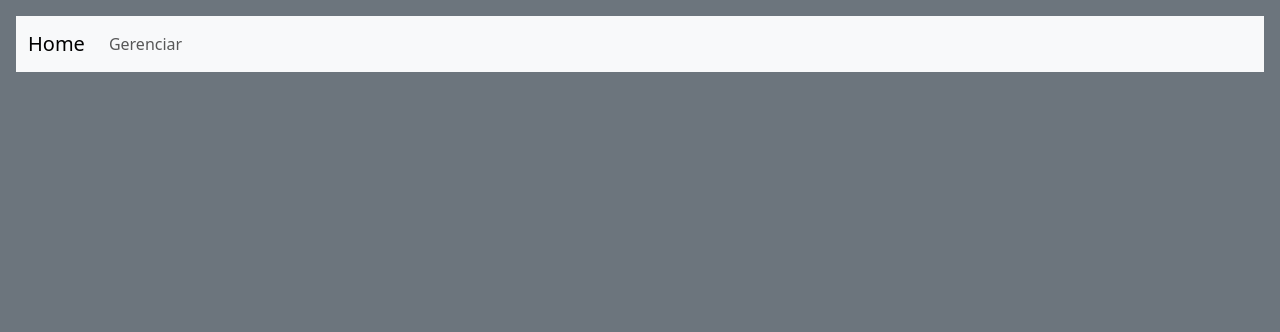
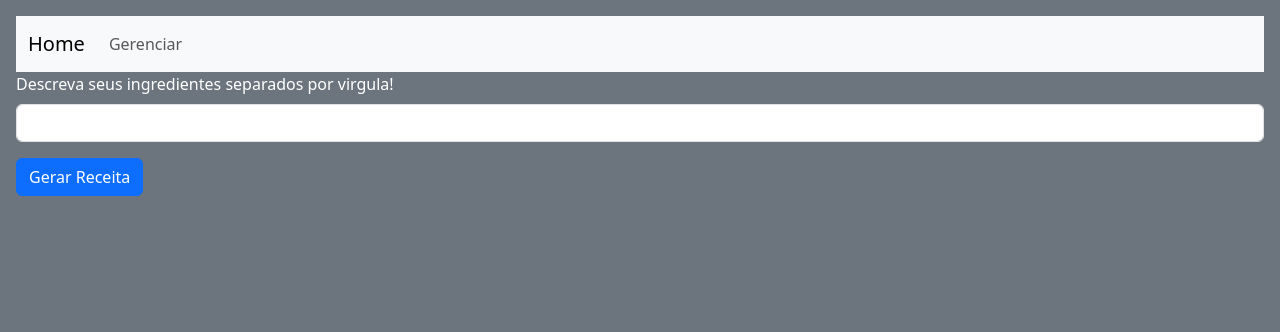
Before and after one commit to AndreTavaress/SI, a Django app: page / in a window 1280 px wide. Shown: the top 332 px of the page. Run offline with Django 5.2, Linux system fonts and the light colour scheme.

Commit message:
commit_04

```diff
--- a/trabalhog2/receitas/admin.py
+++ b/trabalhog2/receitas/admin.py
@@ -3,4 +3,4 @@ from receitas.models import *
 
 @admin.register(receita)
 class ReceitaAdmin(admin.ModelAdmin):
-    list_display = ('ingredientes','receita_criada')
+    list_display = ('ingredientes', 'receita_criada')
--- a/trabalhog2/receitas/models.py
+++ b/trabalhog2/receitas/models.py
@@ -4,5 +4,5 @@ class receita(models.Model):
     ingredientes = models.CharField(max_length=1000)
     receita_criada = models.CharField(max_length= 10000)
 
-    def __str__(self) -> str:
+    def __str__(self):
         return f"Receita: {self.id}"
--- a/trabalhog2/receitas/templates/home.html
+++ b/trabalhog2/receitas/templates/home.html
@@ -1,19 +1,21 @@
 <!doctype html>
 <html lang="en">
+
 <head>
     <meta charset="utf-8">
     <meta name="viewport" content="width=device-width, initial-scale=1">
     <title>IA_RECEITAS</title>
-    <link href="https://cdn.jsdelivr.net/npm/bootstrap@5.3.3/dist/css/bootstrap.min.css" rel="stylesheet" integrity="sha384-QWTKZyjpPEjISv5WaRU9OFeRpok6YctnYmDr5pNlyT2bRjXh0JMhjY6hW+ALEwIH" crossorigin="anonymous">
+    <link href="https://cdn.jsdelivr.net/npm/bootstrap@5.3.3/dist/css/bootstrap.min.css" rel="stylesheet"
+        integrity="sha384-QWTKZyjpPEjISv5WaRU9OFeRpok6YctnYmDr5pNlyT2bRjXh0JMhjY6hW+ALEwIH" crossorigin="anonymous">
 </head>
 
 <body class="p-3 mb-2 bg-secondary text-white">
 
-
     <nav class="navbar navbar-expand-lg bg-body-tertiary">
         <div class="container-fluid">
             <a class="navbar-brand" href="/">Home</a>
-              <button class="navbar-toggler" type="button" data-bs-toggle="collapse" data-bs-target="#navbarNavAltMarkup" aria-controls="navbarNavAltMarkup" aria-expanded="false" aria-label="Toggle navigation">
+            <button class="navbar-toggler" type="button" data-bs-toggle="collapse" data-bs-target="#navbarNavAltMarkup"
+                aria-controls="navbarNavAltMarkup" aria-expanded="false" aria-label="Toggle navigation">
                 <span class="navbar-toggler-icon"></span>
             </button>
             <div class="collapse navbar-collapse" id="navbarNavAltMarkup">
@@ -23,8 +25,18 @@
             </div>
         </div>
     </nav>
+    <form method="POST">
+        {% csrf_token %}
+        <div class="mb-3">
+          <label class="form-label">Descreva seus ingredientes separados por virgula!</label>
+          <input type="text" class="form-control" name="ingredientes_usu" >
+        </div>
+        <button type="submit" class="btn btn-primary">Gerar Receita</button>
+      </form>
 
-    <script src="https://cdn.jsdelivr.net/npm/bootstrap@5.3.3/dist/js/bootstrap.bundle.min.js"  integrity="sha384-YvpcrYf0tY3lHB60NNkmXc5s9fDVZLESaAA55NDzOxhy9GkcIdslK1eN7N6jIeHz" crossorigin="anonymous">
+    <script src="https://cdn.jsdelivr.net/npm/bootstrap@5.3.3/dist/js/bootstrap.bundle.min.js"
+        integrity="sha384-YvpcrYf0tY3lHB60NNkmXc5s9fDVZLESaAA55NDzOxhy9GkcIdslK1eN7N6jIeHz" crossorigin="anonymous">
     </script>
 </body>
+
 </html>
--- a/trabalhog2/receitas/views.py
+++ b/trabalhog2/receitas/views.py
@@ -1,4 +1,10 @@
 from django.shortcuts import render, redirect,HttpResponse
+from .models import receita
 
 def home(request):
+    rece = receita.objects.all()
+    if request.method == 'POST':
+        item = request.POST.get('ingredientes_usu')
+
+
     return render(request, 'home.html')
```
Also changed, not shown: trabalhog2/db.sqlite3. Lines whose indentation alone changed are shown as unchanged.
